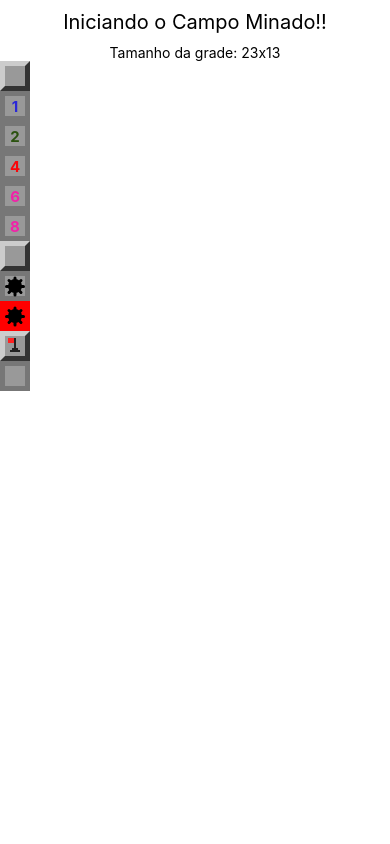
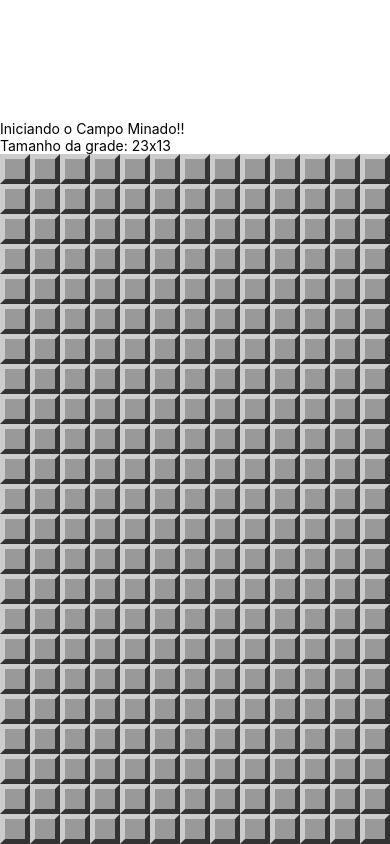
Before and after one commit to eduardocintrasantos/CampoMinado-ReactNative, a React Native app in the folder campoMinado/: screen / in a window 390 px wide. Built offline with nearby package versions, Linux system fonts and the light colour scheme.

Commit message:
mineField
Implementando o campo da mina

```diff
--- a/campoMinado/App.js
+++ b/campoMinado/App.js
@@ -1,10 +1,30 @@
 import React, { Component } from 'react';
 import { Text, View, StyleSheet } from 'react-native';
 import params from './src/params';
-import Field from './src/components/Field';
-import Flag from './src/components/Flag';
+import MineField from './src/components/MineField';
+import { createMinedBoard } from './src/functions';
 
 export default class App extends Component{
+
+  constructor(props) {
+    super(props)
+    this.state = this.createState()
+  }
+
+  minesAmount = () => {
+    const cols = params.getColumnsAmount()
+    const rows = params.getRowsAmount()
+    return Math.ceil(cols * rows * params.difficultLevel)
+  }
+
+  createState = () => {
+    const cols = params.getColumnsAmount()
+    const rows = params.getRowsAmount()
+    return {
+      board: createMinedBoard(rows, cols, this.minesAmount()),
+    }
+  }
+
   render() {
     return (
       <View style={styles.container}>
@@ -14,18 +34,11 @@ export default class App extends Component{
         <Text style={styles.intructions}>
           Tamanho da grade: {params.getRowsAmount()}x{params.getColumnsAmount()}
         </Text>
+        <View style={styles.board}>
+          <MineField board={this.state.board} />
+        </View>
 
-        <Field />
-        <Field opened nearMines={1}/>
-        <Field opened nearMines={2}/>
-        <Field opened nearMines={4}/>
-        <Field opened nearMines={6}/>
-        <Field opened nearMines={8}/>
-        <Field mined />
-        <Field opened mined />
-        <Field mined opened exploded />
-        <Field flagged />
-        <Field flagged opened />
+
       </View>
     )
   }
@@ -33,14 +46,11 @@ export default class App extends Component{
 
 const styles= StyleSheet.create({
   container: {
-    flex: 1
+    flex: 1,
+    justifyContent: 'flex-end'
   },
-  welcome: {
-    fontSize: 20,
-    textAlign: 'center',
-    margin: 10,
-  },
-  intructions: {
-    textAlign: 'center',
+  board: {
+    alignItems: 'center',
+    backgroundColor: '#AAA',
   }
 })
--- /dev/null
+++ b/campoMinado/src/components/MineField.js
@@ -0,0 +1,19 @@
+import React from 'react';
+import { View, StyleSheet } from 'react-native';
+import Field from './Field';
+
+export default props => {
+    const rows = props.board.map((row, r) => {
+        const columns = row.map((field, c) => {
+            return <Field {...field} key={c} />
+        })
+        return <View key={r} style={{flexDirection: 'row'}}>{columns}</View>
+    })
+    return <View style={styles.container}>{rows}</View>
+}
+
+const styles = StyleSheet.create({
+    container: {
+        backgroundColor: '#EEE',
+    }
+})
--- /dev/null
+++ b/campoMinado/src/functions.js
@@ -0,0 +1,39 @@
+const createBoard = (rows, columns) => {
+    return Array(rows).fill(0).map((_, row) => {
+        return Array(columns).fill(0).map((_, column) => {
+            return {
+                row,
+                column,
+                opened: false,
+                flagged: false,
+                mined: false,
+                exploded: false,
+                nearMine: 0
+            }
+        })
+    })
+}
+
+const spreadMines = (board, minesAmount) => {
+    const rows = board.length
+    const columns = board[0].length
+    let minesPlanted = 0
+
+    while (minesPlanted < minesAmount) {
+        const rowSel = parseInt(Math.random() * rows, 10)
+        const columnSel = parseInt(Math.random() * columns, 10)
+
+        if (!board[rowSel][columnSel].mined) {
+            board[rowSel][columnSel].mined = true
+            minesPlanted++
+        }
+    }
+}
+
+const createMinedBoard = (rows, columns, minesAmount) => {
+    const board = createBoard(rows, columns)
+    spreadMines(board, minesAmount)
+    return board
+}
+
+export { createMinedBoard }
```
